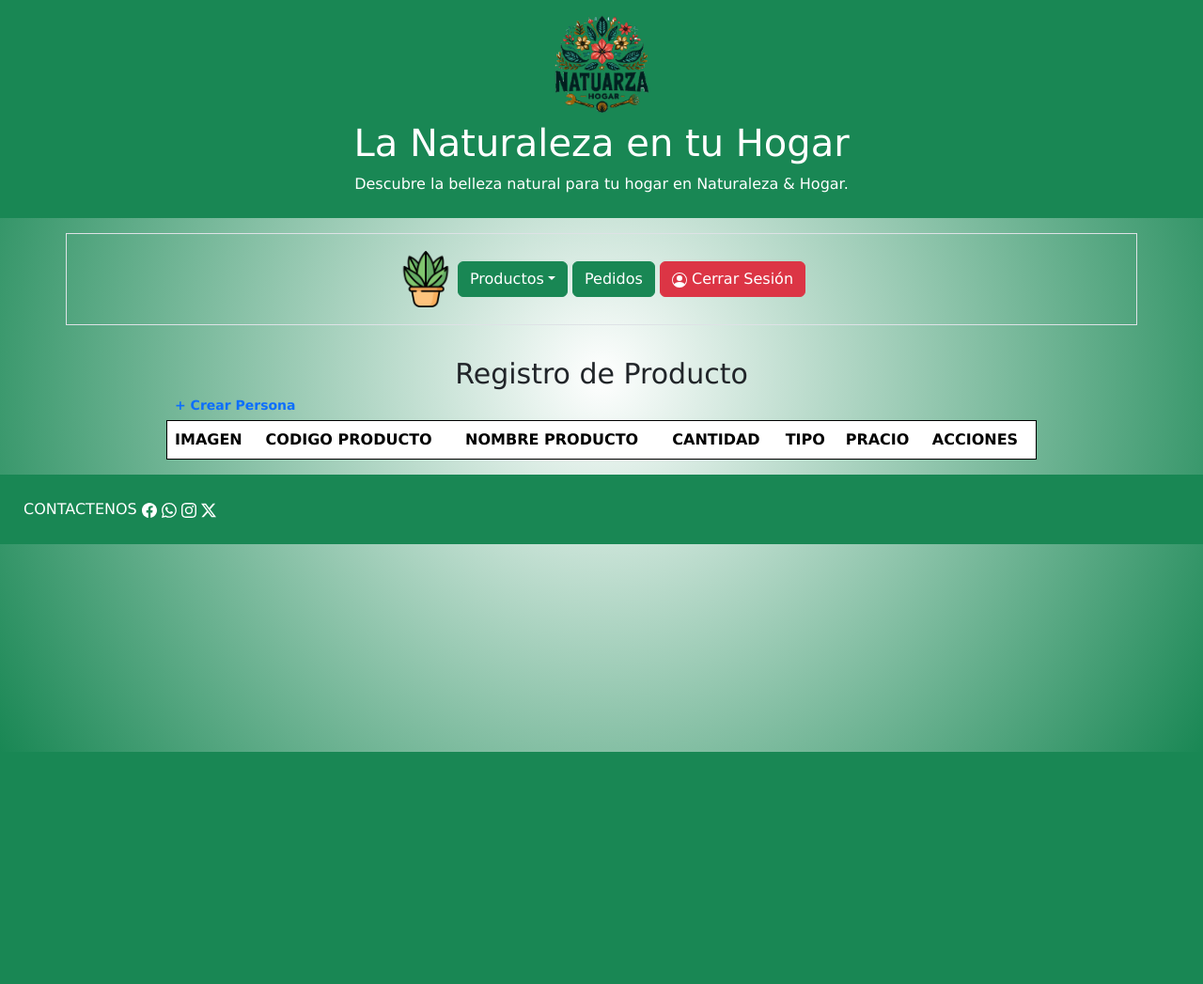
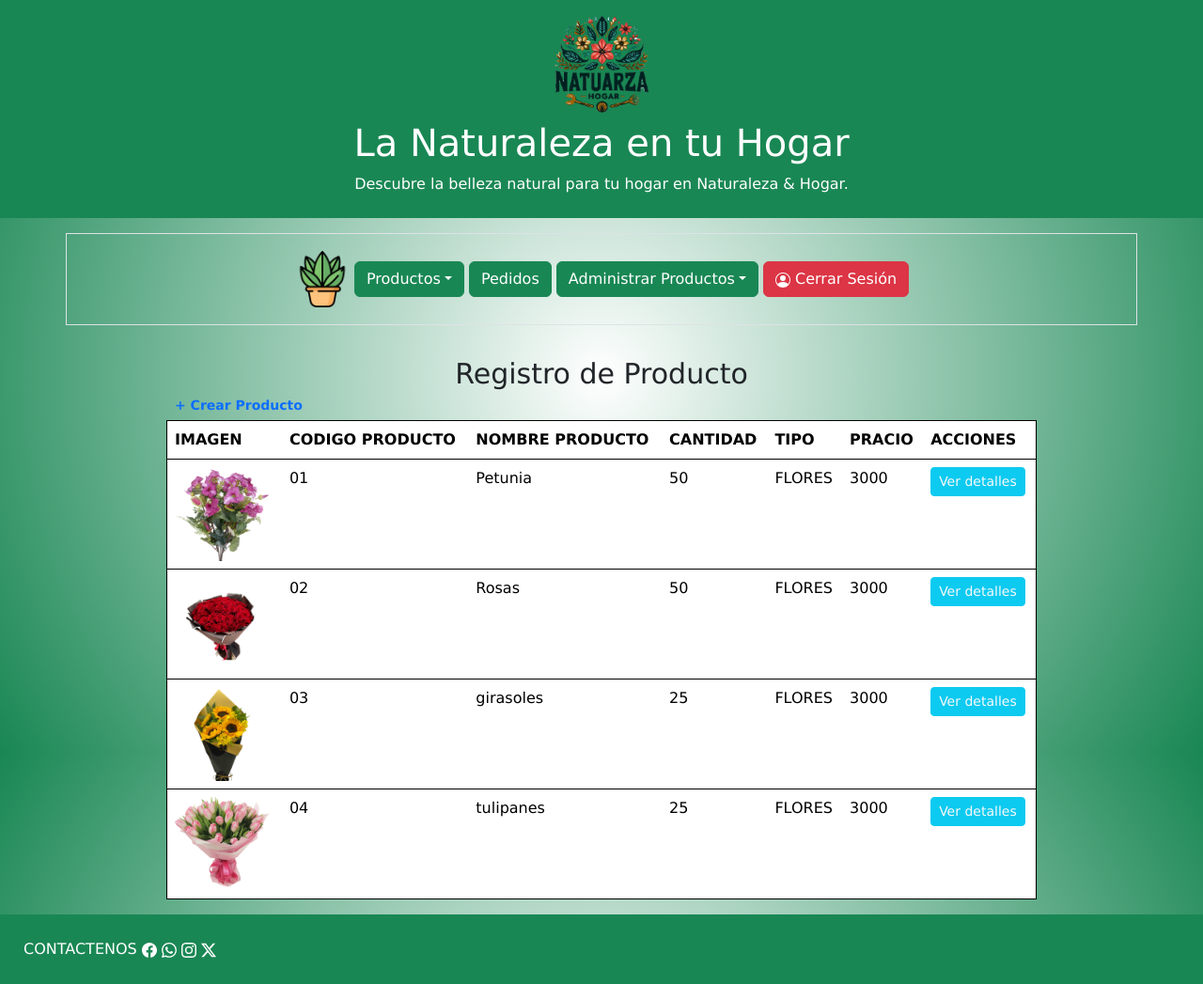
Before and after one commit to ricardonicolasv/jardineria_app_django, a Django app: page /productos/ in a window 1280 px wide. Shown: the whole page at 94% size. Before the commit the page ends 800 px from the top, so only its background shows below. Run offline with Django 5.2, Linux system fonts and the light colour scheme; a user stored in the database is signed in; data comes from the database, SQL or seed files in the repository; both versions use the stored data as it was after the commit; lists and menus that the app fills with data are empty; some libraries are stand-ins or nearby versions.

Commit message:
se creo viste "crear productos y productos" para administrarlos

```diff
--- a/jardineria/jardineria_app/templates/crud/base.html
+++ b/jardineria/jardineria_app/templates/crud/base.html
@@ -45,6 +45,15 @@
                         Pedidos
                     </button>
                 </a>
+                <div class="btn-group">
+                    <button type="button" class="btn btn-success dropdown-toggle"
+                        data-bs-toggle="dropdown">Administrar Productos</button>
+                    <ul class="dropdown-menu">
+                        <li><a class="dropdown-item" href="{% url 'productos' %}">Ver productos</a></li>
+                        <li><a class="dropdown-item" href="{% url 'crearproducto' %}">Crear Producto</a></li>
+                        <li><a class="dropdown-item" href="*">Modificar Producto</a></li>
+                    </ul>
+                </div>
                 <a href="{% url 'salir' %}">
                     <button type="button" class="btn btn-danger">
                         <svg xmlns="http://www.w3.org/2000/svg" width="16" height="16" fill="currentColor"
--- a/jardineria/jardineria_app/templates/crud/crearproducto.html
+++ b/jardineria/jardineria_app/templates/crud/crearproducto.html
@@ -17,7 +17,7 @@
 
                     <div>
                         <input type="submit" value="Guardar Producto" class="btn btn-success btn-lg">
-                        <a href="{% url "Productos" %}">
+                        <a href="{% url "productos" %}">
                             <button type="button" class="btn btn-light border btn-lg">Volver</button>
                         </a>
                     </div>
--- a/jardineria/jardineria_app/templates/crud/productos.html
+++ b/jardineria/jardineria_app/templates/crud/productos.html
@@ -7,7 +7,7 @@
     </div>
   <div class="col-sm-10">
     <h3>Registro de Producto</h3>
-    <a href="{% url "crearproducto" %}" role='button' class='btn btn-sm text-primary' style="font-weight:bold">+ Crear Persona</a>
+    <a href="{% url "crearproducto" %}" role='button' class='btn btn-sm text-primary' style="font-weight:bold">+ Crear Producto</a>
     <table class="table table-hover">
       <thead>
         <tr>
@@ -31,7 +31,7 @@
         <td>{{p.tipo}}</td>
         <td>{{p.precio}}</td>
 
-        <td><a href="{% url "detalles" p.codigo_producto %}" role="button" class="btn btn-info btn-sm text-light">Ver detalles</a></td>
+        <td><a href="{% url "detalles_producto" p.codigo_producto %}" role="button" class="btn btn-info btn-sm text-light">Ver detalles</a></td>
         </tr>
         {% endfor %}
         <tr>
--- a/jardineria/jardineria_app/urls.py
+++ b/jardineria/jardineria_app/urls.py
@@ -4,7 +4,7 @@
 from .views import (
     admin_page, carro, flores, base, listaprod, maceteros, nuevopd,
     nuevousuario, pedidosad, pedidoscli, recuperar, recuperardos,
-    suculentas, sustratos, tierra, usuarios, home, crearcuenta, salir, producto
+    suculentas, sustratos, tierra, usuarios, home, crearcuenta, salir, producto,crearproducto,detalles_producto
 )
 
 urlpatterns = [
@@ -27,7 +27,9 @@
     path('tierra/', tierra, name='tierra'),
     path('usuarios/', usuarios, name='usuarios'),
     path('salir/',salir,name='salir'),
-    path('productos/',producto, name='producto')
+    path('productos/',producto, name='productos'),
+    path('detalles_producto/<id>',detalles_producto, name='detalles_producto'),
+    path('crearproducto/',crearproducto, name='crearproducto')
 ]
 
 if settings.DEBUG:
--- a/jardineria/jardineria_app/views.py
+++ b/jardineria/jardineria_app/views.py
@@ -1,7 +1,7 @@
 from django.shortcuts import render
 from datetime import date, datetime
 from django.shortcuts import get_object_or_404, redirect
-from .forms import  UserForm
+from .forms import  UserForm,ProductoForm
 from django.contrib import messages
 from os import remove, path
 from django.conf import settings
@@ -76,9 +76,36 @@
     logout(request)
     return redirect(to='home')
 def producto (request):
-    productos=Producto.objects.all()
+    producto=Producto.objects.all()
 
     datos={
-        "¨productos":productos
+        "producto":producto
     }
     return render(request,'crud/productos.html', datos)
+def crearproducto(request):
+
+    formulario=ProductoForm()
+
+    if request.method=="POST":
+        formulario=ProductoForm(request.POST, files=request.FILES)
+        if formulario.is_valid():
+            formulario.save()
+            #from django.contrib import messages
+            messages.set_level(request,messages.SUCCESS)
+            messages.success(request, "Producto creado con exito!!!")
+            return redirect(to="productos")
+
+    datos={
+        "formulario":formulario
+    }
+
+    return render(request,'crud/crearproducto.html', datos)
+def detalles_producto(request, id):
+
+    #persona=Persona.objects.get(rut=id)
+    producto=get_object_or_404(Producto,codigo_producto=id)
+
+    datos={
+        "producto":producto
+    }
+    return render(request,'crud/detalles_producto.html',datos)
```
Also changed, not shown: jardineria/jardineria_app/forms.py (+9 -1 lines), jardineria/jardineria_app/templates/crud/detalles_producto.html (added, +49 -0 lines), jardineria/db.sqlite3, jardineria/jardineria_app/media/producto/girasol.png (added), jardineria/jardineria_app/media/producto/petunias.png (added), jardineria/jardineria_app/media/producto/rosa1.png (added), jardineria/jardineria_app/media/producto/tulipanes.png (added), jardineria/jardineria_app/migrations/0002_alter_producto_tipo.py (added).
